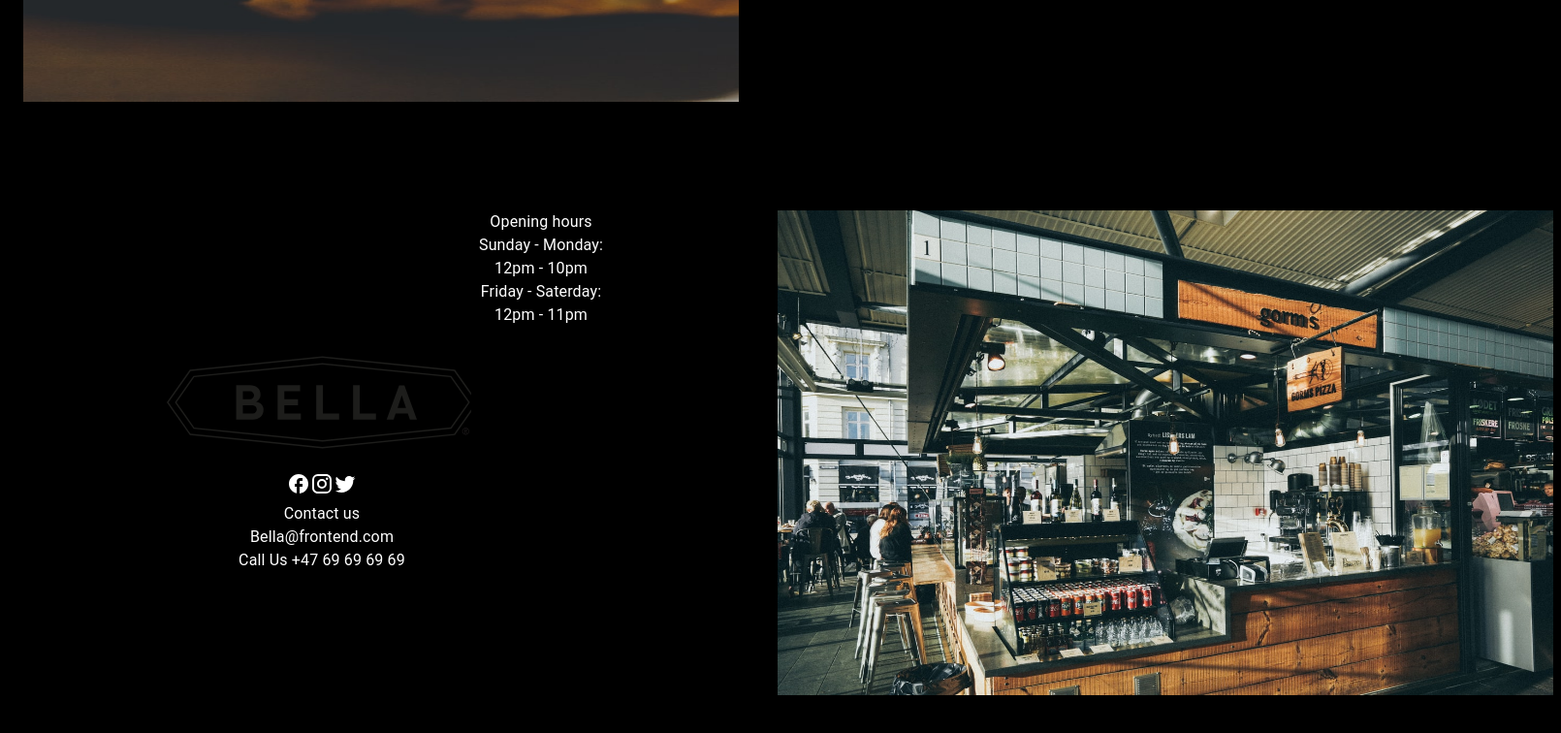
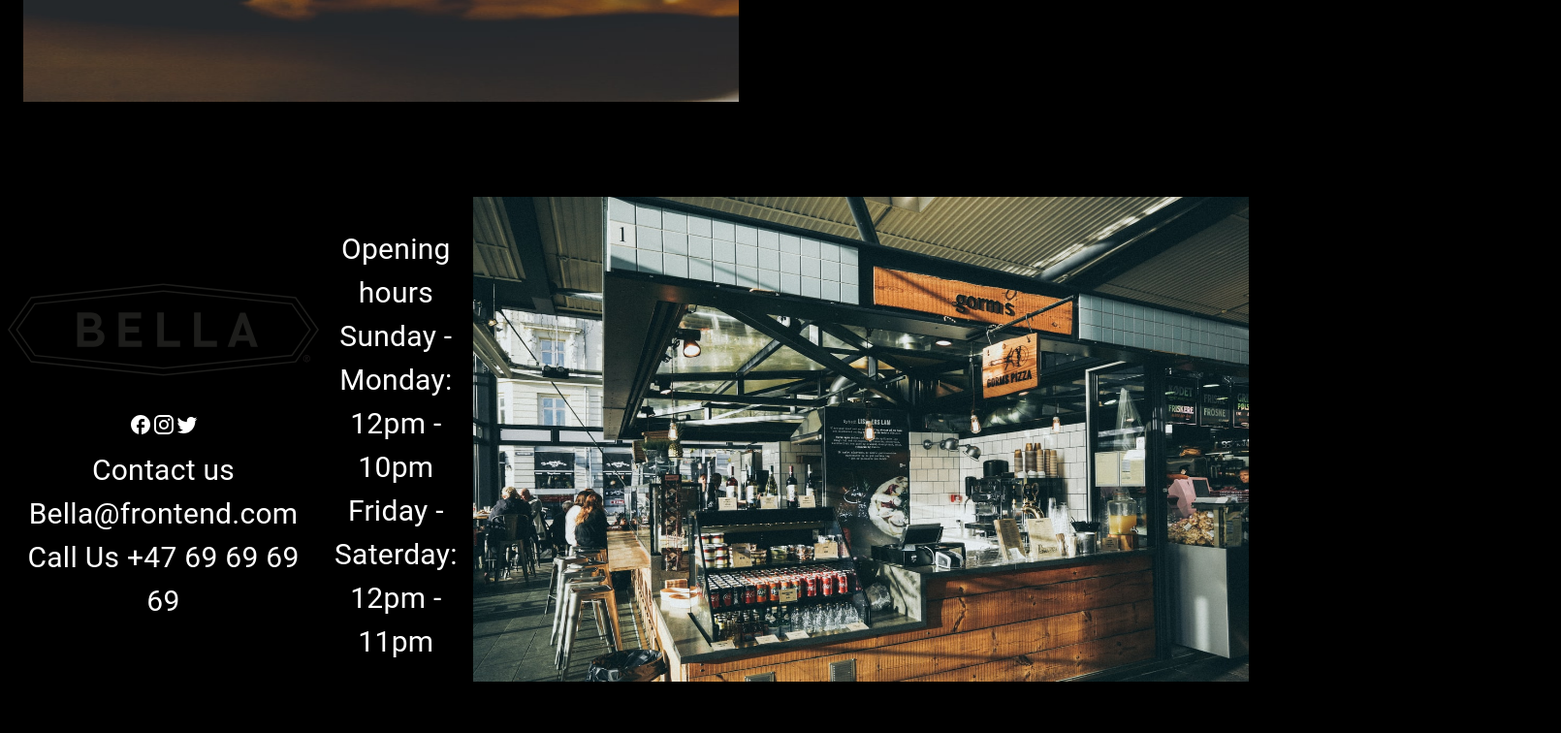
Before and after one commit to DennisBrenna/bellapizza, a React (Create React App) app: page / in a window 1280 px wide. Shown: the part 1334-2090 px from the top of the page at 97% size, 1610 px wide, since content can reach past the window. Built offline with nearby package versions, Linux system fonts and the light colour scheme.

Commit message:
pizza til adam

```diff
--- a/src/App.css
+++ b/src/App.css
@@ -1,3 +1,7 @@
 body {
   background-color: "black";
 }
+
+a{
+  size: 60;
+}
--- a/src/components/FooterCard.js
+++ b/src/components/FooterCard.js
@@ -18,41 +18,53 @@ const Item = styled(Paper)(({ theme }) => ({
     color: "white",
     backgroundColor: "black",
     boxShadow: "white",
+    marginTop: "10px",
+    justifyContent: "center",
+    alignContent: "center",
+    fontSize: "30px",
+
 
   }));
 
   function FormRow() {
     return (
-      <Grid container justifyContent="center" alignContent="center" item xs={12}>
-        <Grid container justifyContent="center" alignContent="center" item xs={3}>
-          <Item>
-            <img src={logo} alt="logo" width="321px" height="130,28"/><br/>
+        <Box
+        sx={{
+            display:'grid',
+            gridTemplateColumns: 'repeat(3, 1fr)'
+
+        }}>
+            <Item sx={{
+                gridColumn:1,
+            }}>
+                <img src={logo} alt="logo" width="321px" height="130,28"/><br/>
                 <FacebookOutlinedIcon/>
                 <InstagramIcon/>
                 <TwitterIcon/><br/>
                 <a>Contact us</a><br/>
                 <a>Bella@frontend.com</a><br/>
                 <a>Call Us +47 69 69 69 69</a><br/>
-          </Item>
-        </Grid>
+            </Item>
 
-        <Grid container item xs={3}>
-            <Item>
+            <Item sx={{
+                gridColumn:2,
+
+            }}>
                 <a>Opening hours</a><br/>
                 <a>Sunday - Monday:</a><br/>
                 <a>12pm - 10pm</a><br/>
 
                 <a>Friday - Saterday:</a><br/>
                 <a>12pm - 11pm</a>
-          </Item>
-        </Grid>
+            </Item>
 
-        <Grid container item xs={3}>
-            <Item>
+            <Item sx={{
+                gridColumn:3,
+
+            }}>
                 <img src={store} alt="Inside" width="800px" height="500px"></img>
             </Item>
-        </Grid>
-      </Grid>
+        </Box>
     );
   }
 
```
Also changed, not shown: src/images/toppng.com-pizza-png-1000x981.png (added).
